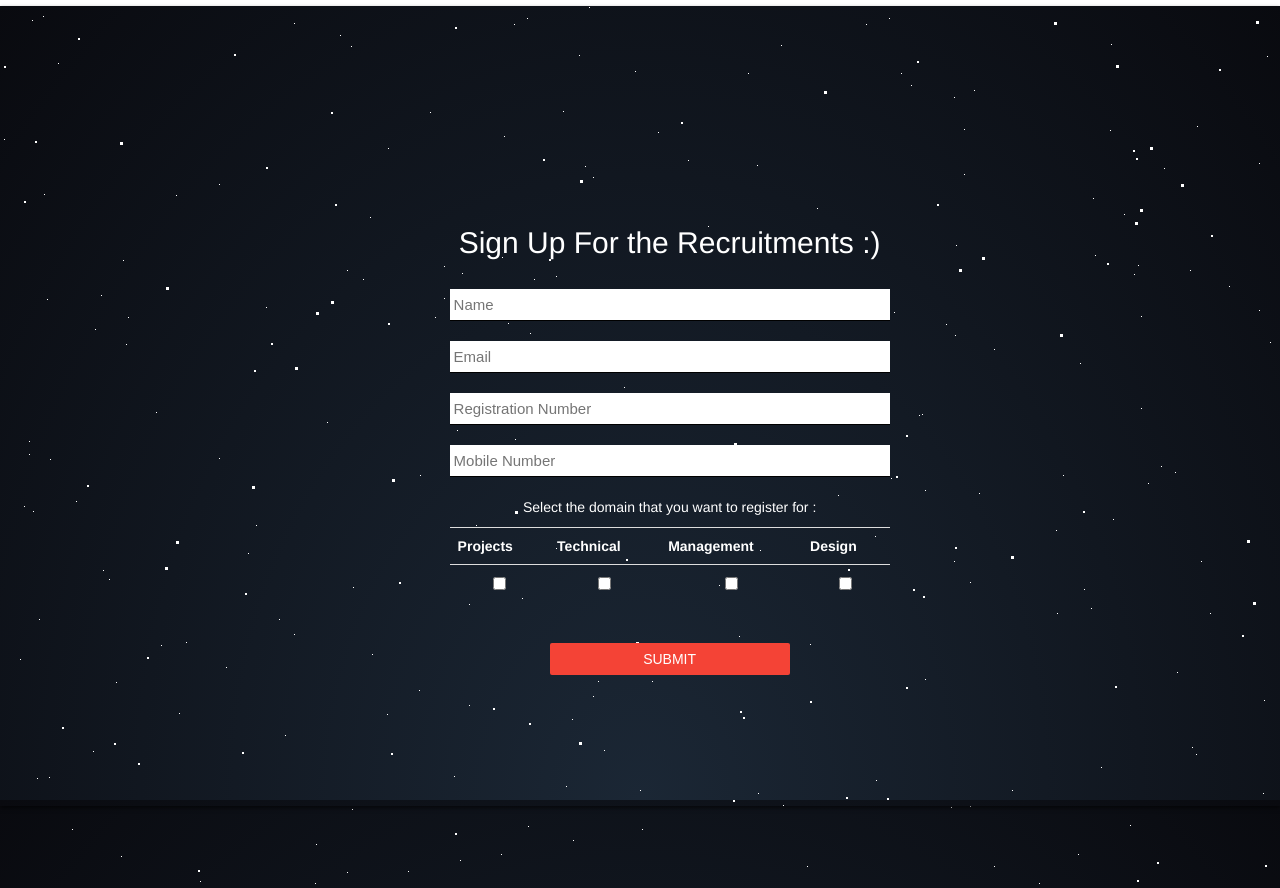
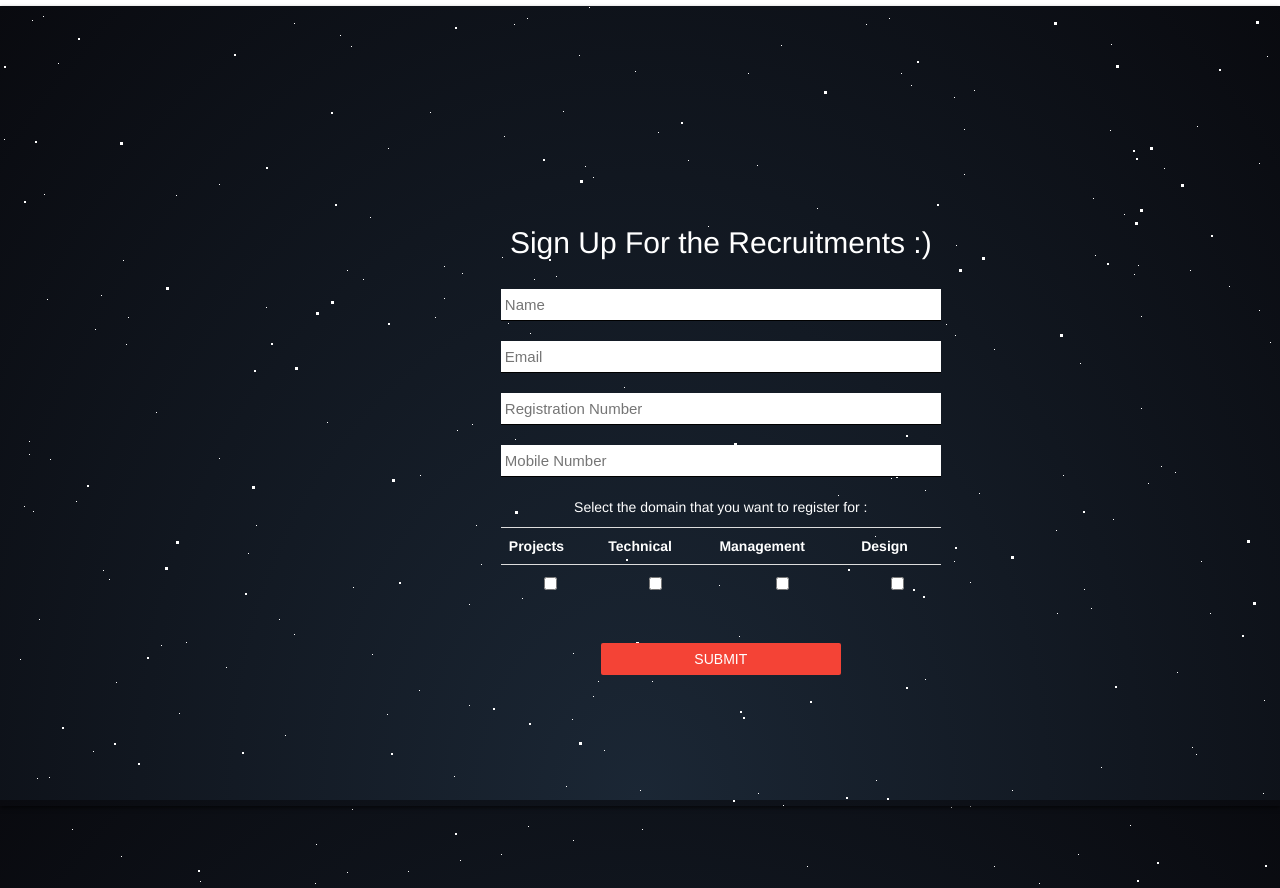
Before and after one commit to raysandeep/rec-iothinc, a Django app: page /quiz/login/ in a window 1280 px wide. Shown: the top 888 px of the page. Run offline with Django 3.2, Linux system fonts and the light colour scheme; some libraries are stand-ins or nearby versions.

Commit message:
Update style.css

```diff
--- a/static/css/style.css
+++ b/static/css/style.css
@@ -25,7 +25,7 @@ body
 {
     position: absolute;
     top: 20%;
-    left: 32%;
+    left: 36%;
 
     box-sizing: border-box;
     padding: 40px;
```
